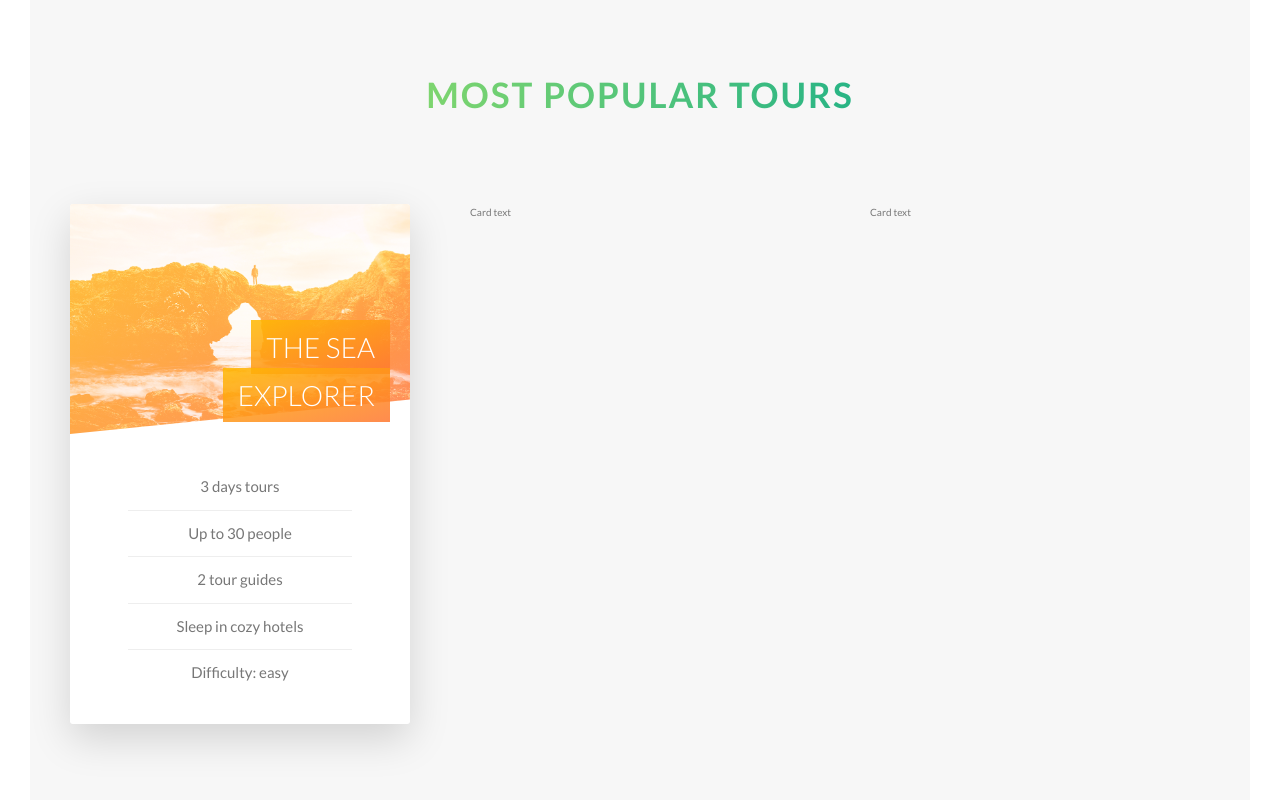
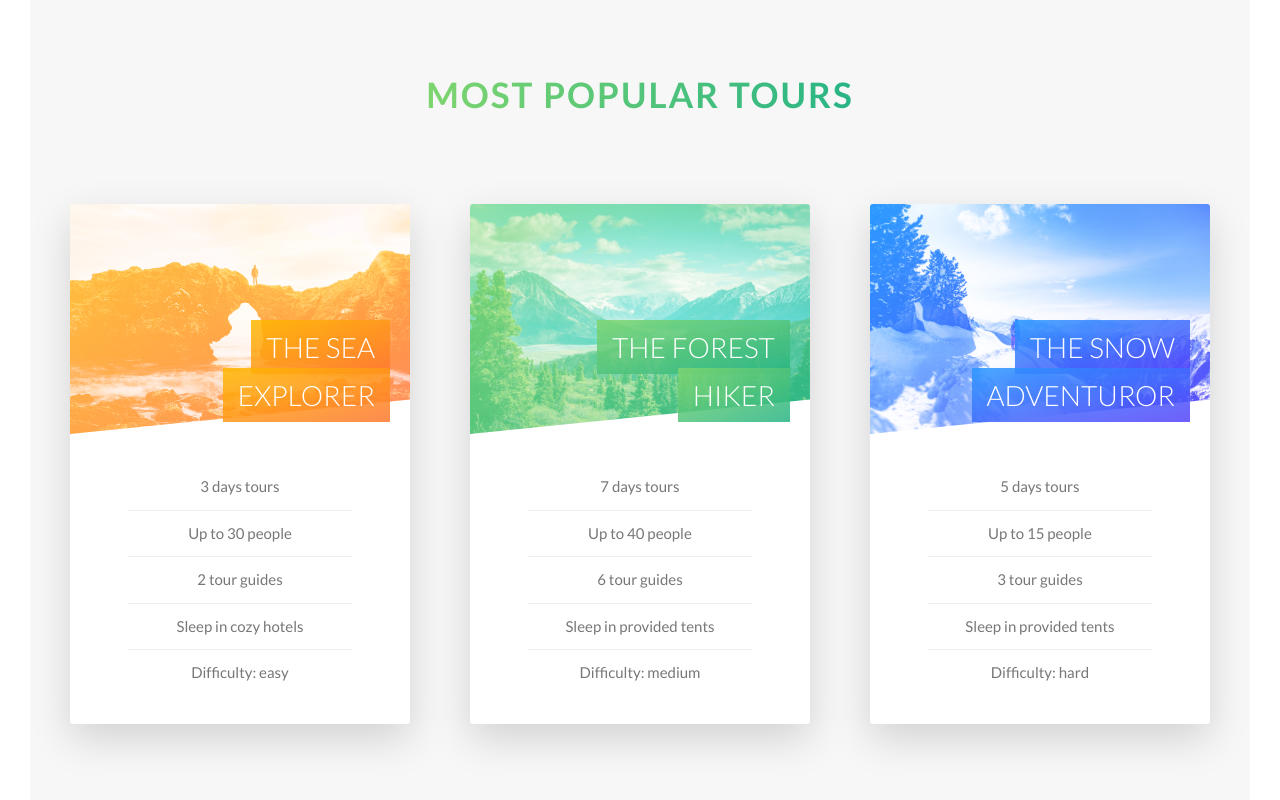
Before and after one commit to Saurabh7064/Natours, a website: page index.html in a window 1280 px wide. Shown: the part 2325-3125 px from the top of the page. Drawn offline with Linux system fonts and the light colour scheme; files whose address does not match are found by name.

Commit message:
41. Added other 2 cards

```diff
--- a/index.html
+++ b/index.html
@@ -144,13 +144,64 @@
                     </div>
                     <div class="col-1-of-3">
                         <div class="card">
-                            Card text
+                            <div class="card__side card__side--front">
+                                <div class="card__picture card__picture--2">
+                                    &nbsp;
+                                </div>
+                                <h4 class="card__heading">
+                                    <span class="card__heading-span card__heading-span--2">The Forest Hiker</span>
+                                </h4>
+                                <div class="card__details">
+                                    <ul>
+                                        <li>7 days tours</li>
+                                        <li>Up to 40 people</li>
+                                        <li>6 tour guides</li>
+                                        <li>Sleep in provided tents</li>
+                                        <li>Difficulty: medium</li>
+                                    </ul>
+                                </div>
+                            </div>
+                            <div class="card__side card__side--back card__side--back-2">
+                                <div class="card__cta">
+                                    <div class="card__price-box">
+                                        <p class="card__price-only">Only</p>
+                                        <p class="card__price-value">$497</p>
+                                    </div>
+                                    <a href="#" class="btn btn--white">Book now!</a>
+                                </div>
+                            </div>
                         </div>
                     </div>
                     <div class="col-1-of-3">
-                        <div class="card">
-                            Card text
+                         <div class="card">
+                            <div class="card__side card__side--front">
+                                <div class="card__picture card__picture--3">
+                                    &nbsp;
+                                </div>
+                                <h4 class="card__heading">
+                                    <span class="card__heading-span card__heading-span--3">The Snow Adventuror</span>
+                                </h4>
+                                <div class="card__details">
+                                    <ul>
+                                        <li>5 days tours</li>
+                                        <li>Up to 15 people</li>
+                                        <li>3 tour guides</li>
+                                        <li>Sleep in provided tents</li>
+                                        <li>Difficulty: hard</li>
+                                    </ul>
+                                </div>
+                            </div>
+                            <div class="card__side card__side--back card__side--back-3">
+                                <div class="card__cta">
+                                    <div class="card__price-box">
+                                        <p class="card__price-only">Only</p>
+                                        <p class="card__price-value">$897</p>
+                                    </div>
+                                    <a href="#" class="btn btn--white">Book now!</a>
+                                </div>
+                            </div>
                         </div>
+                    </div>
                     </div>
                 </div>
             </section>
--- a/sass/components/_card.scss
+++ b/sass/components/_card.scss
@@ -25,6 +25,12 @@
             &-1 {
                 background-image: linear-gradient(to right bottom, $color-secondary-light, $color-secondary-dark);
             }
+            &-2 {
+                background-image: linear-gradient(to right bottom, $color-primary-light, $color-primary-dark);
+            }
+            &-3 {
+                background-image: linear-gradient(to right bottom, $color-tertiary-light, $color-tertiary-dark);
+            }
         }
 
     }
@@ -48,12 +54,12 @@
 
 
         &--2{
-            background-image: url(../img/nat-5.jpg);
+            background-image: linear-gradient(to right bottom, $color-primary-light, $color-primary-dark),url(../img/nat-6.jpg);
         }
 
 
         &--3{
-            background-image: url(../img/nat-5.jpg);
+            background-image: linear-gradient(to right bottom, $color-tertiary-light, $color-tertiary-dark),url(../img/nat-7.jpg);
         }
     }
 
@@ -74,6 +80,12 @@
         box-decoration-break: clone;
         &--1 {
             background-image: linear-gradient(to right bottom, rgba($color-secondary-light, .85), rgba($color-secondary-dark, .85));
+        }
+        &--2 {
+            background-image: linear-gradient(to right bottom, rgba($color-primary-light, .85), rgba($color-primary-dark, .85));
+        }
+        &--3 {
+            background-image: linear-gradient(to right bottom, rgba($color-tertiary-light, .85), rgba($color-tertiary-dark, .85));
         }
     }
 
```
Also changed, not shown: css/style.css.
